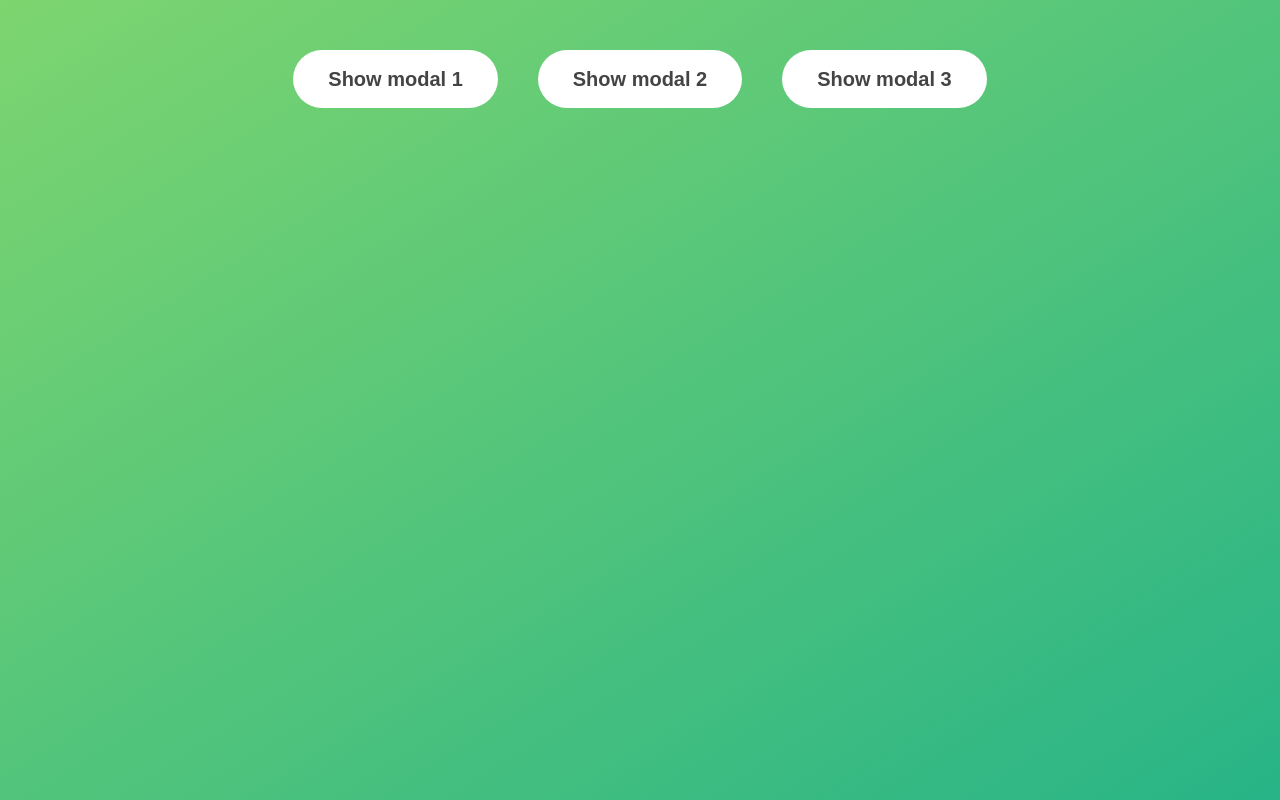
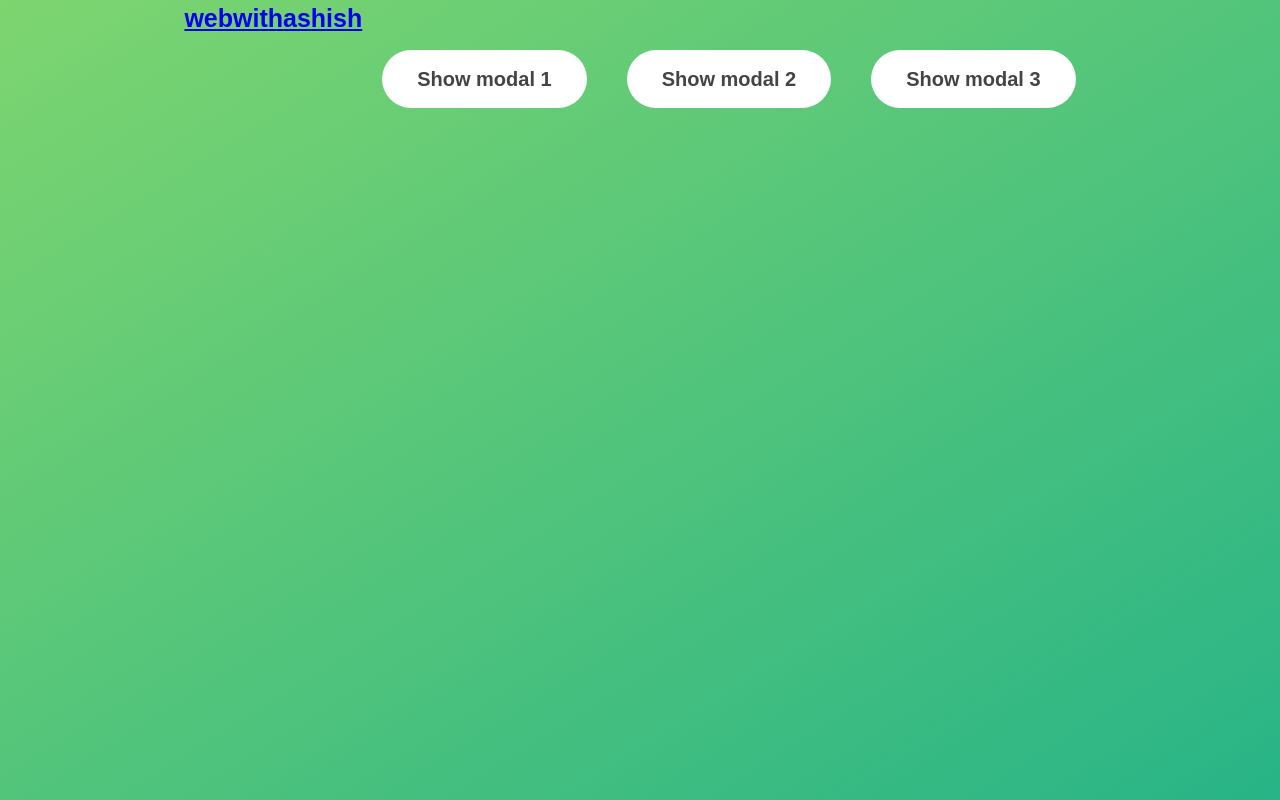
Before and after one commit to webwithashish/JSmodal, a plain HTML site: page index.html in a window 1280 px wide. Drawn offline with Linux system fonts and the light colour scheme.

Commit message:
updating the name

```diff
--- a/index.html
+++ b/index.html
@@ -8,6 +8,9 @@
         <title>Modal window</title>
     </head>
     <body>
+        <h1 class="heading-primary">
+            <a href="https://github.com/webwithashish">webwithashish</a>
+        </h1>
         <button class="show-modal">Show modal 1</button>
         <button class="show-modal">Show modal 2</button>
         <button class="show-modal">Show modal 3</button>
@@ -16,13 +19,13 @@
             <button class="close-modal">&times;</button>
             <h1>I'm a modal window 😍</h1>
             <p>
-        Lorem ipsum dolor sit amet, consectetur adipisicing elit, sed do eiusmod
-        tempor incididunt ut labore et dolore magna aliqua. Ut enim ad minim
-        veniam, quis nostrud exercitation ullamco laboris nisi ut aliquip ex ea
-        commodo consequat. Duis aute irure dolor in reprehenderit in voluptate
-        velit esse cillum dolore eu fugiat nulla pariatur. Excepteur sint
-        occaecat cupidatat non proident, sunt in culpa qui officia deserunt
-        mollit anim id est laborum.
+                Lorem ipsum dolor sit amet, consectetur adipisicing elit, sed do
+                eiusmod tempor incididunt ut labore et dolore magna aliqua. Ut
+                enim ad minim veniam, quis nostrud exercitation ullamco laboris
+                nisi ut aliquip ex ea commodo consequat. Duis aute irure dolor
+                in reprehenderit in voluptate velit esse cillum dolore eu fugiat
+                nulla pariatur. Excepteur sint occaecat cupidatat non proident,
+                sunt in culpa qui officia deserunt mollit anim id est laborum.
             </p>
         </div>
         <div class="overlay hidden"></div>
```
Lines whose indentation alone changed are shown as unchanged.
